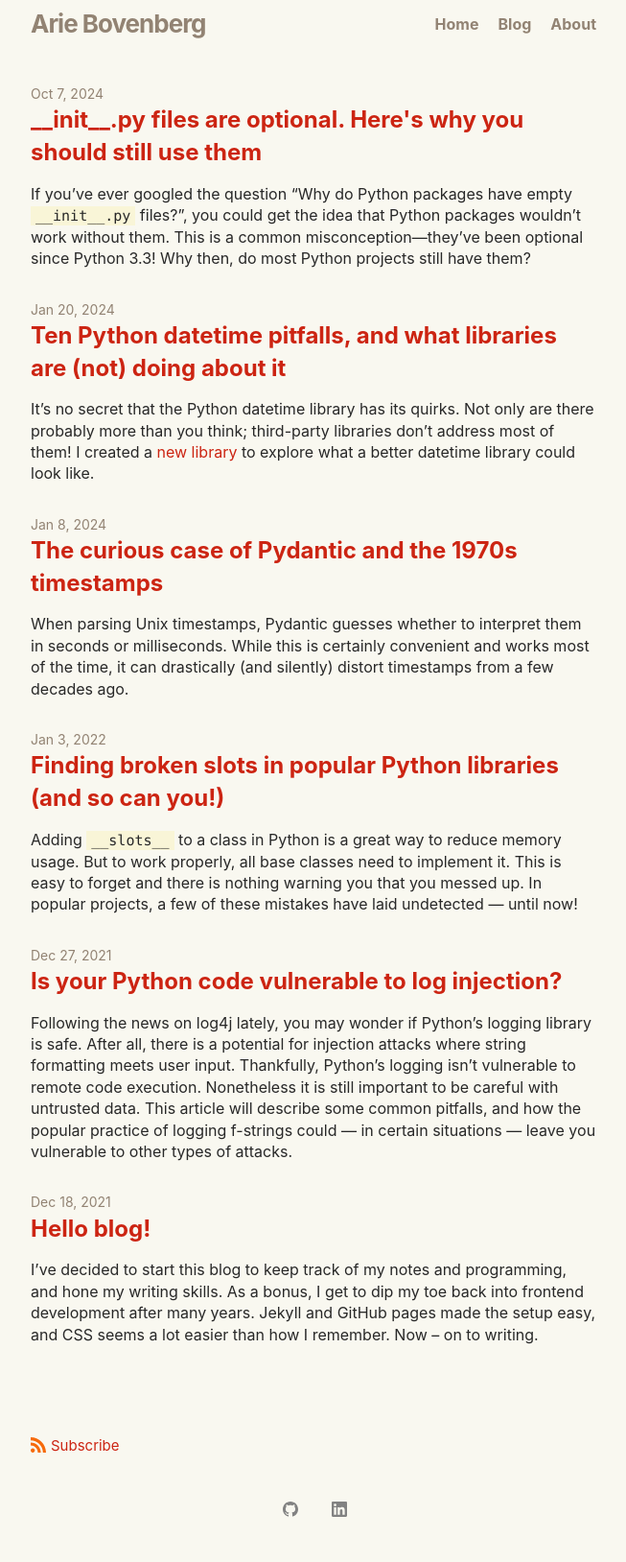
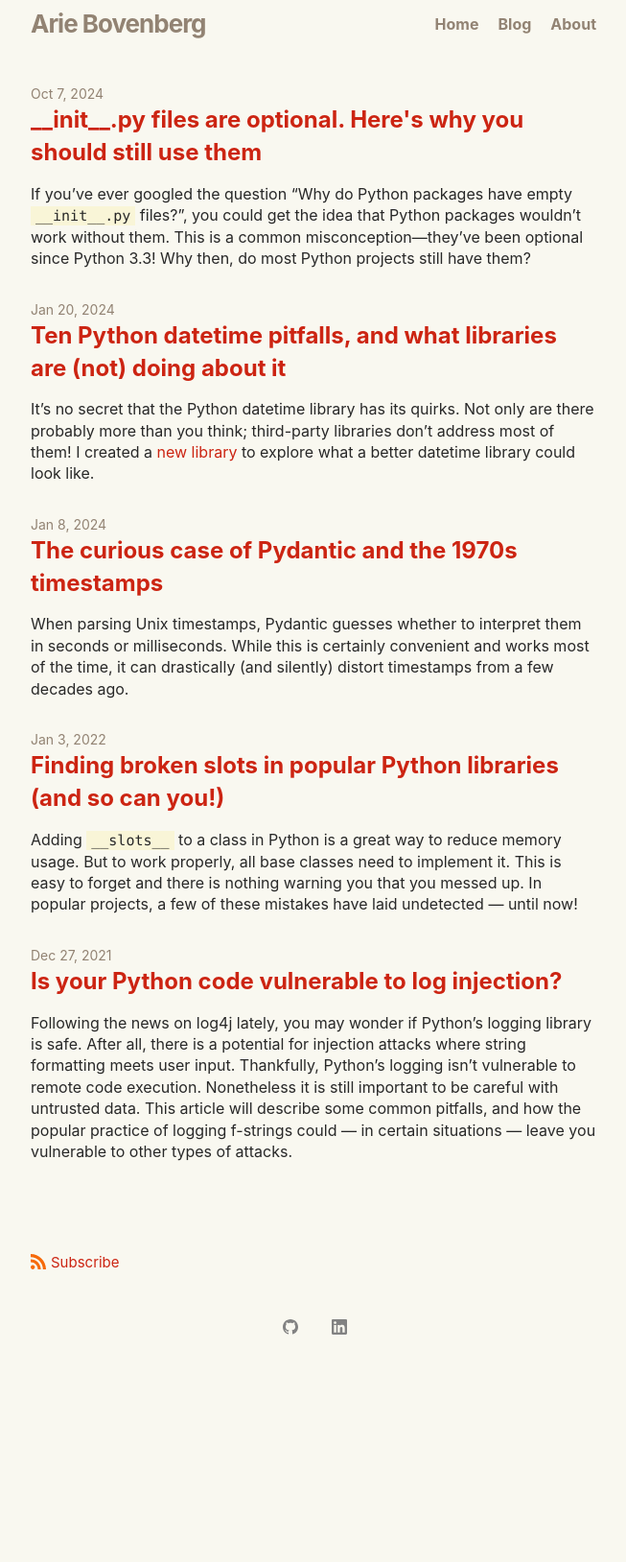
Before and after one commit to ariebovenberg/ariebovenberg.github.io, a Jekyll site: the page built from _pages/home.md, in a window 1280 px wide. Shown: the whole page at 96% size, without its empty margins (313-966 px from the left). Built offline with Jekyll 4.4.1, drawn with Linux system fonts in a browser that asks for light colours; after the commit the page ends 1437 px from its top, so only the background shows below that.

Commit message:
tweak 404 page, drop hello world post

```diff
--- a/_posts/2021-12-18-hello-world.md
+++ /dev/null
@@ -1,11 +0,0 @@
----
-layout: post
-title:  "Hello blog!"
-date:   2021-12-18 09:46:43 +0100
----
-
-I've decided to start this blog to keep track of my notes and programming,
-and hone my writing skills.
-As a bonus, I get to dip my toe back into frontend development after many years.
-Jekyll and GitHub pages made the setup easy, and CSS seems a lot easier than how I remember.
-Now – on to writing.
```
Also changed, not shown: _pages/404.md (+2 -2 lines).
